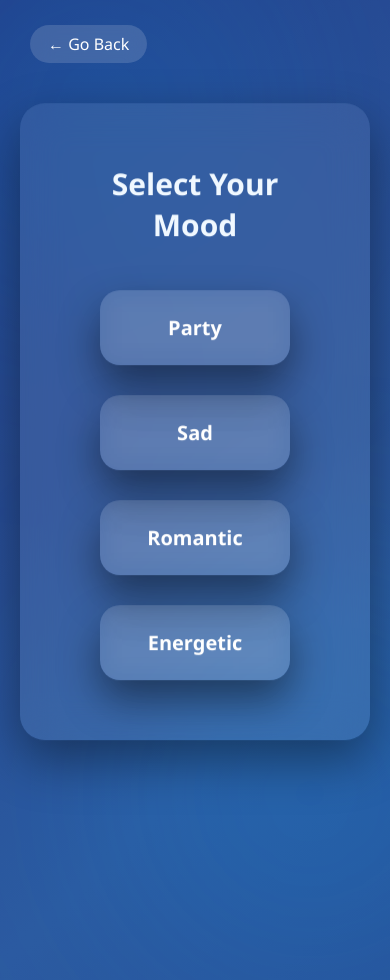
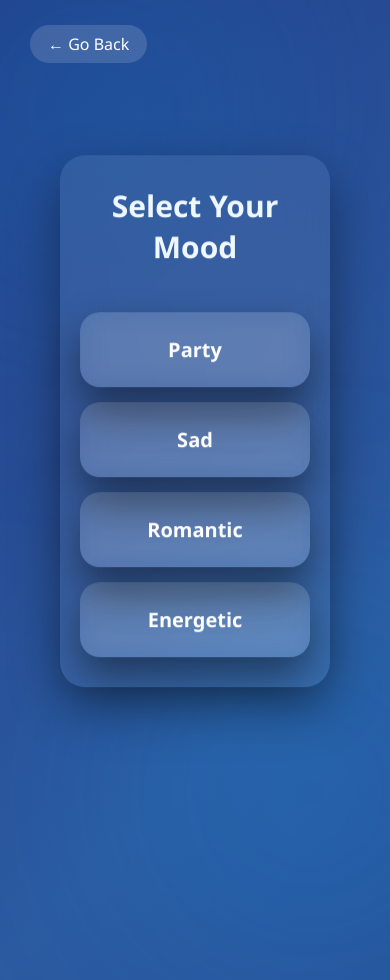
Before and after one commit to ajjumane/Moodify-Smart-Spotify-Playlist-Generator, a Flask app: template templates/mood.html in a window 390 px wide; the page is wider, and only the part inside the window is pictured. Shown: the top 980 px of that part. Run offline with Flask 3, Linux system fonts and the light colour scheme; the template is opened without the code that fills it, so the values that code supplies are empty.

Commit message:
Resolved merge conflicts

```diff
--- a/static/css/style.css
+++ b/static/css/style.css
@@ -707,3 +707,39 @@ input[type="range"]::-moz-range-thumb {
     background: linear-gradient(135deg, #ff512f, #dd2476);
     transform: translateX(-3px);
 }
+
+/* ============================= */
+/* MOBILE RESPONSIVE SECTION */
+/* ============================= */
+
+@media (max-width: 768px) {
+
+    /* Player Page */
+    .player-card {
+        width: 100%;
+        padding: 25px 20px;
+        border-radius: 20px;
+    }
+
+    .big-album-art {
+        width: 220px;
+        height: 220px;
+    }
+
+    .progress-wrapper,
+    .volume-container {
+        width: 100%;
+    }
+
+    .card {
+        width: 100%;
+        padding: 30px 20px;
+    }
+
+    .options {
+        display: flex;
+        flex-direction: column;
+        gap: 15px;
+    }
+
+}
```
